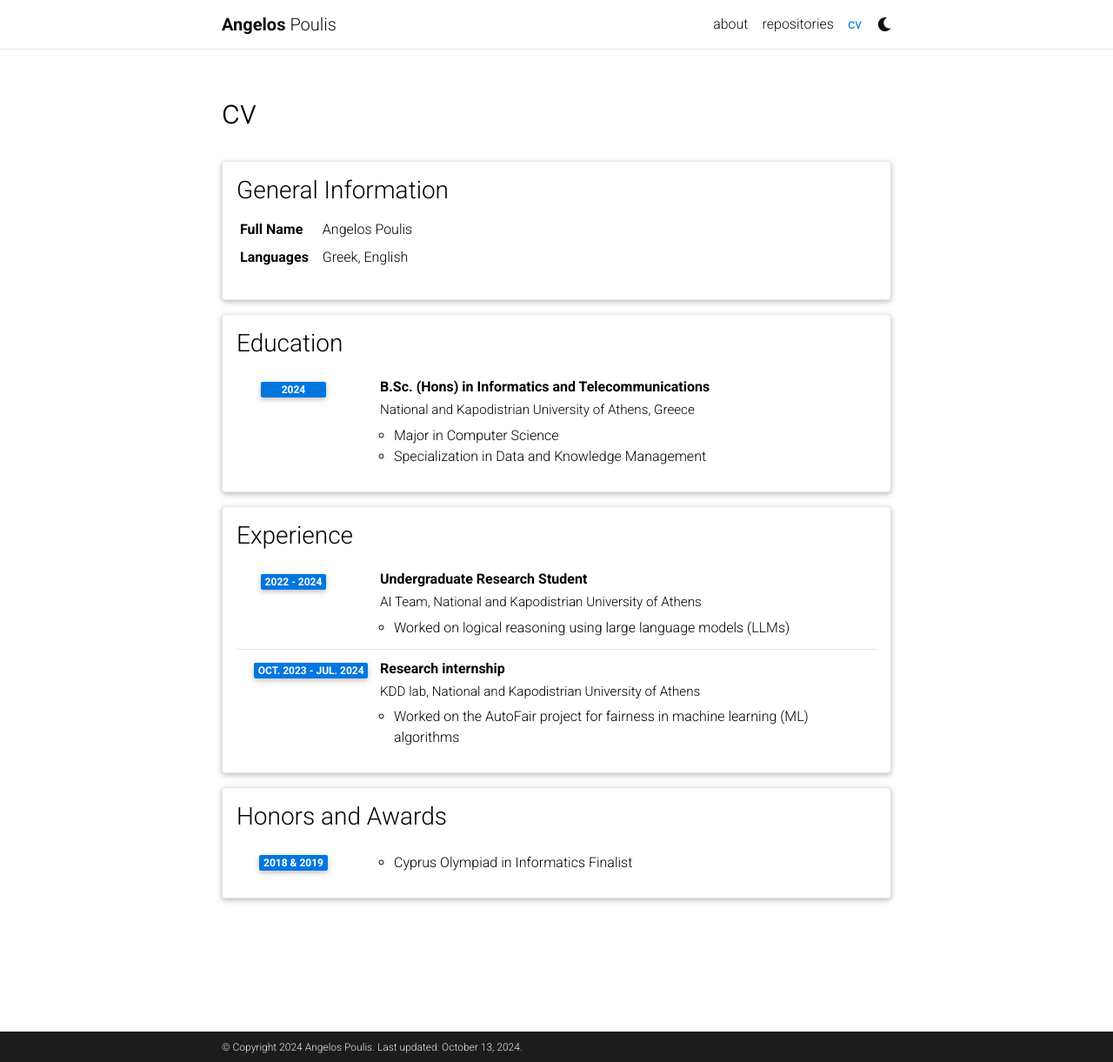
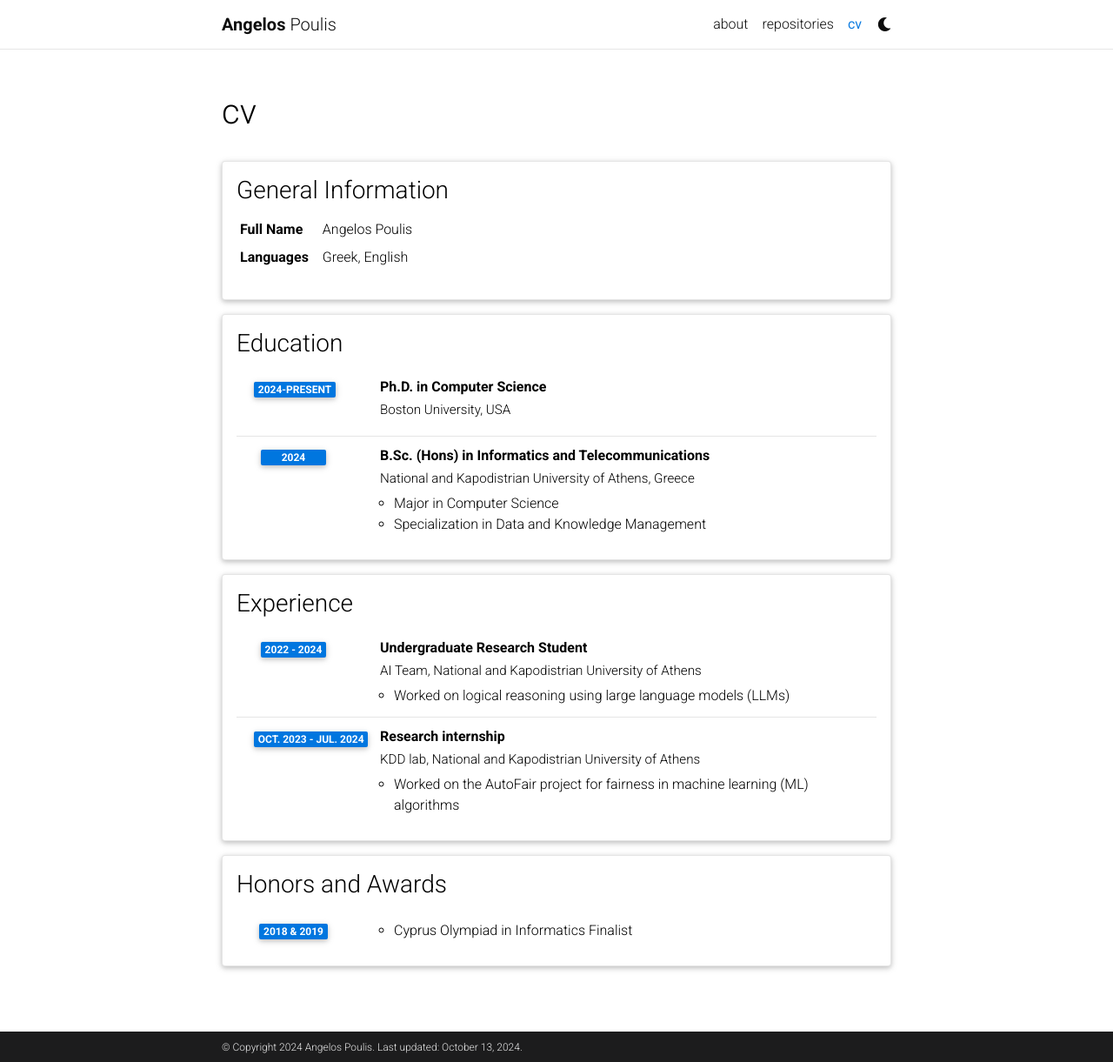
Before and after one commit to angelosps/angelosps.github.io, a Jekyll site: the page built from _pages/cv.md, in a window 1280 px wide and 1221 px high. Shown: the whole window at 87% size. Built offline with Jekyll 4.4.1, drawn with Linux system fonts in a browser that asks for light colours; comment, search, counter and statistics services are not loaded; a style sheet for code colours, icons or effects is not loaded.

Commit message:
added education on cv

```diff
--- a/_data/cv.yml
+++ b/_data/cv.yml
@@ -9,10 +9,10 @@
 - title: Education
   type: time_table
   contents:
-    # - title: PhD
-    #   institution: University of Zurich, Zurich, Switzerland
-    #   year: 1905
-    #   description:
+    - title: Ph.D. in Computer Science
+      institution: Boston University, USA
+      year: 2024-Present
+    # description:
     #     - Description 1.
     #     - Description 2.
     #     - title: Description 3.
```
